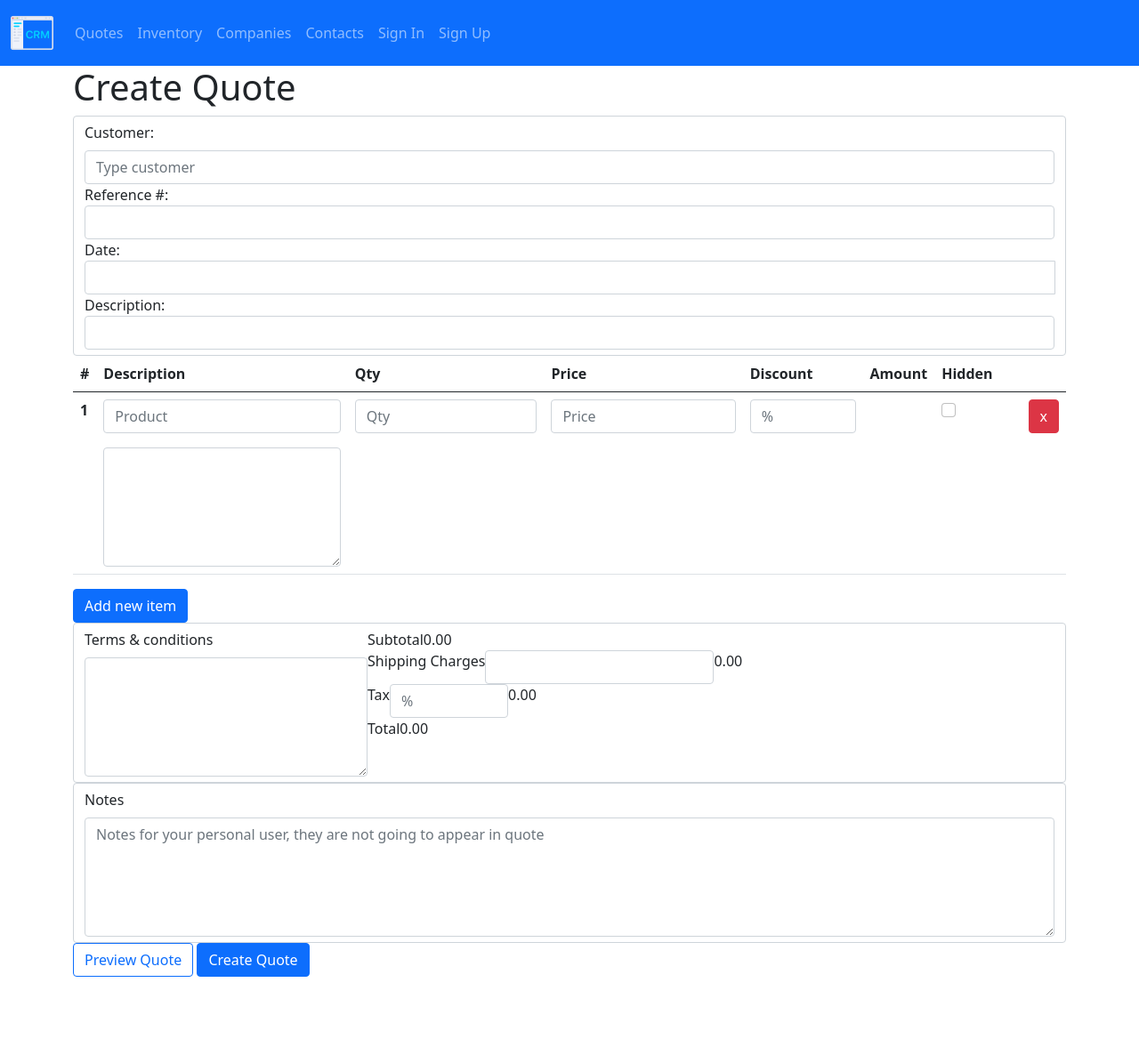
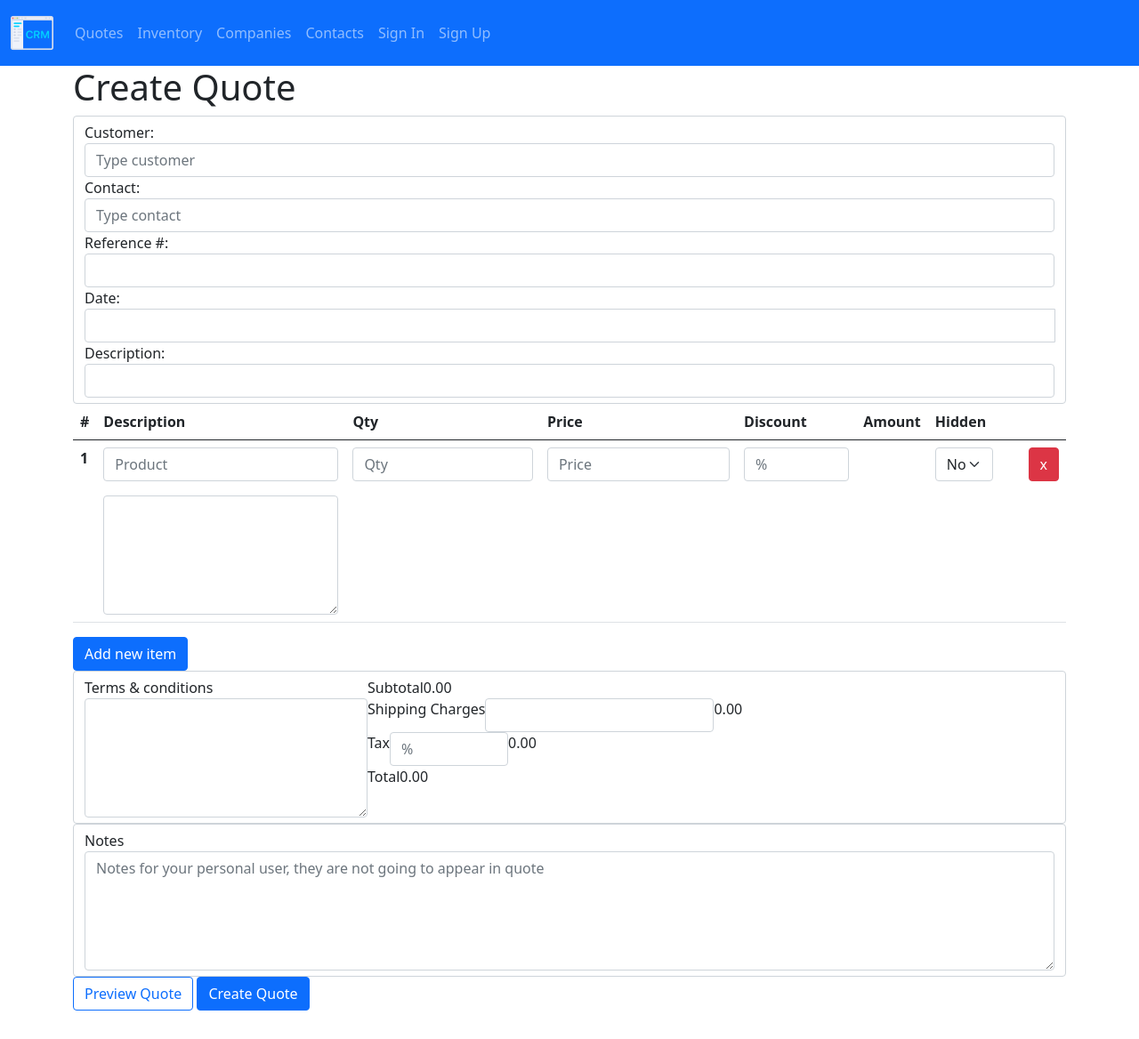
Before and after one commit to carlossgv/personalcrm-repo, a Django app: page /quote/create-quote in a window 1280 px wide. Shown: the whole page at 89% size. Before the commit the page ends 1098 px from the top, so only its background shows below. Run offline with Django 3.2, Linux system fonts and the light colour scheme; data comes from the database, SQL or seed files in the repository; some libraries are stand-ins or nearby versions.

Commit message:
optimize adding new line, changed hidden checkbox for dropdown

```diff
--- a/personalcrm/quote/models.py
+++ b/personalcrm/quote/models.py
@@ -112,7 +112,7 @@ class Quote(models.Model):
     contact = models.ForeignKey(
         Contact, on_delete=PROTECT, related_name="contact_quoted", blank=True, null=True
     )
-    note = models.TextField(blank=True, null=True)
+    terms = models.TextField(blank=True, null=True)
     internal_note = models.TextField(blank=True, null=True)
 
     def __str__(self) -> str:
--- a/personalcrm/quote/static/quote/css/main.css
+++ b/personalcrm/quote/static/quote/css/main.css
@@ -4,6 +4,13 @@
 
 body {
   margin-bottom: 2rem;
+}
+
+.form-label {
+  margin-bottom: 0;
+}
+
+#generalInfo-flex {
 }
 
 #termsAndTotals {
--- a/personalcrm/quote/static/quote/js/main.js
+++ b/personalcrm/quote/static/quote/js/main.js
@@ -7,32 +7,13 @@ document.addEventListener('DOMContentLoaded', function () {
 
   $('.datepicker').datepicker();
 
-  $('.product-options').change((e) => {
-    let tr = e.target.closest('tr');
-    updateProduct(tr);
-  });
-
-  $('.price, .qty, .discount').keyup((e) => {
-    let tr = e.target.closest('tr');
-    updateAmount(tr);
-  });
-
-  $('#shipping-input, #tax-input').keyup(() => {
-    updateTotal();
-  });
-
-  $('.deleteRowButton').click((e) => {
-    let tr = e.target.closest('tr');
-    deleteRow(tr);
-  });
-
-  $('.hiddenCheck').click((e) => {
-    let checkbox = e.target;
-    let tr = e.target.closest('tr');
-    hideRow(tr, checkbox);
-  });
+  rowFieldsFunction();
 
   $('#new-item').click(() => addNewLine());
+
+  rowNumberUpdate();
+
+  quote_row = $('#initial-row').prop('outerHTML');
 
   console.log('Document loaded!');
 });
@@ -53,6 +34,33 @@ function updateTotal() {
   $('#shipping-amount').html(shipping);
   $('#tax-amount').html(tax_amount);
   $('#total-amount').html(total);
+}
+
+function rowFieldsFunction() {
+  $('.product-options').change((e) => {
+    let tr = e.target.closest('tr');
+    updateProduct(tr);
+  });
+
+  $('.price, .qty, .discount').keyup((e) => {
+    let tr = e.target.closest('tr');
+    updateAmount(tr);
+  });
+
+  $('#shipping-input, #tax-input').keyup(() => {
+    updateTotal();
+  });
+
+  $('.deleteRowButton').click((e) => {
+    let tr = e.target.closest('tr');
+    deleteRow(tr);
+    rowNumberUpdate();
+  });
+
+  $('.hidden-field').change((e) => {
+    let tr = e.target.closest('tr');
+    hideRow(tr);
+  });
 }
 
 function updateProduct(tr) {
@@ -85,8 +93,8 @@ function deleteRow(tr) {
   $(tr).remove();
 }
 
-function hideRow(tr, checkbox) {
-  if ($(checkbox).is(':checked')) {
+function hideRow(tr) {
+  if ($(tr).find('.hidden-field').val() == 'True') {
     $(tr).css('background-color', 'gainsboro');
   } else {
     $(tr).css('background-color', 'white');
@@ -101,89 +109,19 @@ function addNewLine() {
     number = 1;
   }
 
-  fetch('request-product-options')
-    .then((response) => response.json())
-    .then((data) => {
-      product_options = data['product_options'];
-      let products = '';
+  let line = quote_row;
 
-      for (key in product_options) {
-        products = products.concat(`<option>${product_options[key]}</option>`);
-      }
+  $('tbody').append(line);
 
-      let line = newLine(products);
+  rowNumberUpdate();
 
-      $('tbody').append(line);
-
-      $('.price, .qty, .discount').keyup((event) => {
-        let tr = event.target.closest('tr');
-        updateAmount(tr);
-      });
-
-      $('.deleteRowButton').click((event) => {
-        let tr = event.target.closest('tr');
-        deleteRow(tr);
-      });
-
-      $('.hiddenCheck').click((event) => {
-        let checkbox = event.target;
-        let tr = event.target.closest('tr');
-        hideRow(tr, checkbox);
-      });
-
-      $('.product-select').change((e) => {
-        let tr = e.target.closest('tr');
-        updateProduct(tr);
-      });
-    });
+  rowFieldsFunction();
 }
 
-function newLine(products) {
-  let line =
-    '<tr>' +
-    '                        <th scope="row">' +
-    number +
-    '</th>' +
-    '                        <td class="description-column">' +
-    '                            <div class="form-group">' +
-    '                                <select class="form-select product-select">' +
-    '                                <option selected>Select product</option>' +
-    `                                ${products}` +
-    '                                </select>' +
-    '                                <label class="product-title"></label>' +
-    '                                <label class="product-brand"></label>' +
-    '                                <textarea class="form-control product-description" name="product-description" id="" cols="30" rows="5"></textarea>' +
-    '                            </div>' +
-    '                        </td>' +
-    '                        <td class="qty-column">' +
-    '                            <div class="form-group">' +
-    '                                <input type="number" class="form-control qty" placeholder="Qty" min="0" step="1">' +
-    '                            </div>' +
-    '                        </td>' +
-    '                        <td class="price-column">' +
-    '                            <div class="form-group">' +
-    '                                <input type="number" class="form-control price" min="0.01" placeholder="Price">' +
-    '                            </div>' +
-    '                        </td>' +
-    '                        <td class="discount-column">' +
-    '                            <div class="form-group">' +
-    '                                <input type="number" class="form-control discount" id="discount" placeholder="%" min="0.01" max="99.99">' +
-    '                            </div>' +
-    '                        </td>' +
-    '                        <td class="amount-column">' +
-    '                            <div class="amount"></div>' +
-    '                        </td>' +
-    '                        <td class="hiddenCheck-column">' +
-    '                            <div class="form-check">' +
-    '                                <input class="form-check-input hiddenCheck" type="checkbox" value="">' +
-    '                            </div>' +
-    '                        </td>' +
-    '                        <td class="deleteRow-column">' +
-    '                            <div class="form-check">' +
-    '                                <button class="btn btn-danger deleteRowButton" type="button">x</button>' +
-    '                            </div>' +
-    '                        </td>' +
-    '                    </tr>';
+function rowNumberUpdate() {
+  rows = $('.row-number');
 
-  return line;
+  for (let i = 0; i < rows.length; i++) {
+    $(rows[i]).html(i + 1);
+  }
 }
--- a/personalcrm/quote/templates/quote/create-quote.html
+++ b/personalcrm/quote/templates/quote/create-quote.html
@@ -2,12 +2,13 @@
 
 {% block body %}
     <h1>Create Quote</h1>
-    <form id="new-quote-form" action="" method="post">
-        <div id="general-info" class="form-control container-fluid">
-            <!-- <div id="general-first"> -->
+    <form id="new-quote-form" action="{% url 'create-quote' %}" method="post">{% csrf_token %}
+        <div id="general-info" class="form-control">
+            <div id="generalInfo-flex">
+                <div id="general-left">
                     <div class="form-group">
                         <label class="form-label" for="companyOptions">Customer:</label>
-                    <input class="form-control" list="companyOptions" placeholder="Type customer">
+                        <input class="form-control" name="company" list="companyOptions" placeholder="Type customer" required >
                         <datalist id="companyOptions">
                             {% for company in company_options %}
                             <option>{{ company }}</option>
@@ -15,25 +16,36 @@
                         </datalist>
                     </div>
                     <div class="form-group">
+                        <label class="form-label" for="contactOptions">Contact:</label>
+                        <input class="form-control" name="contact" list="contactOptions" placeholder="Type contact">
+                        <datalist id="contactOptions">
+                            <option>Contacts List</option>
+                            <!-- {% for company in company_options %}
+                            <option>{{ contact }}</option>
+                            {% endfor %} -->
+                        </datalist>
+                    </div>
+                </div>
+                <div id="general-right">
+                    <div class="form-group">
                         <label for="reference">Reference #:</label>
-                    <input type="text" class="form-control" id="reference" placeholder="">
+                        <input type="text" class="form-control" name="reference" id="reference" placeholder="">
                     </div>
-            <!-- </div> -->
-            <!-- <div id="general-second"> -->
                     <div class="form-group">
                         <label for="reference">Date:</label>
                         <div class="input-group date" data-provide="datepicker">
-                        <input type="text" class="form-control">
+                            <input type="text" class="form-control" name="date" required>
                             <div class="input-group-addon">
                                 <span class="glyphicon glyphicon-th"></span>
                             </div>
                         </div>
                     </div>
+                </div>
+            </div>
             <div class="form-group">
                 <label for="description">Description:</label>
-                    <input type="text" class="form-control" id="description" placeholder="">
+                <input type="text" class="form-control" name="description" id="description" placeholder="">
             </div>
-            <!-- </div> -->
         </div>
         <div class="product-info">
             <table class="table" id="form-table">
@@ -50,10 +62,10 @@
                     </tr>
                 </thead>
                 <tbody>
-                    <tr>
-                        <th scope="row">1</th>
+                    <tr id="initial-row">
+                        <th class="row-number" scope="row">1</th>
                         <td class="description-column">
-                            <input class="form-control product-options" list="product-options" id="productDataList" placeholder="Product">
+                            <input class="form-control product-options" name="product-options"  list="product-options" id="productDataList" placeholder="Product">
                                 <datalist id="product-options">
                                     {% for product in product_options %}
                                     <option>{{ product }}</option>
@@ -61,32 +73,32 @@
                                 </datalist>
                                 <h6 class="product-title"></h6>
                                 <p class="product-brand"></p>
-                                <textarea class="form-control product-description" name="product-description" id="" cols="30" rows="5"></textarea>
+                                <textarea class="form-control product-description" name="custom-product-description" cols="30" rows="5"></textarea>
                             </div>
                         </td>
                         <td class="qty-column">
                             <div class="form-group">
-                                <input type="number" class="form-control qty" placeholder="Qty" min="0" step="1">
+                                <input type="number" class="form-control qty" name="qty" placeholder="Qty" min="0" step="1">
                             </div>
                         </td>
                         <td class="price-column">
                             <div class="form-group">
-                                <input type="number" class="form-control price" min="0.01" placeholder="Price">
+                                <input type="number" class="form-control price" name="price" min="0.01" placeholder="Price">
                             </div>
                         </td>
                         <td class="discount-column">
                             <div class="form-group">
-                                <input type="number" class="form-control discount" id="discount" placeholder="%" min="0.01" max="99.99">
+                                <input type="number" class="form-control discount" name="discount" id="discount" placeholder="%" min="0.01" max="99.99">
                             </div>
-                            <!-- <div>%</div> -->
                         </td>
                         <td class="amount-column">
                             <div class="amount"></div>
                         </td>
-                        <td class="hiddenCheck-column">
-                            <div class="form-check">
-                                <input class="form-check-input hiddenCheck" type="checkbox" value="">
-                            </div>
+                        <td class="hidden-column">
+                            <select class="form-select hidden-field" name="hidden">
+                                <option value="True">Yes</option>
+                                <option value="False" selected>No</option>
+                            </select>
                         </td>
                         <td class="deleteRow-column">
                             <div class="form-check">
@@ -119,7 +131,7 @@
                         Shipping Charges
                     </div>
                     <div class="form-group">
-                        <input type="number" id="shipping-input" class="form-control shipping" min="0.01">
+                        <input type="number" id="shipping-input" name="shipping" class="form-control shipping" min="0.01">
                     </div>
                     <div class="total-amount" id="shipping-amount">
                         0.00
@@ -130,7 +142,7 @@
                         Tax
                     </div>
                     <div class="form-group">
-                        <input type="number" class="form-control tax" id="tax-input" placeholder="%" min="0.01" max="99.99">
+                        <input type="number" class="form-control tax"  name="tax" id="tax-input" placeholder="%" min="0.01" max="99.99">
                     </div>
                     <div class="total-amount" id="tax-amount">
                         0.00
--- a/personalcrm/quote/views.py
+++ b/personalcrm/quote/views.py
@@ -1,5 +1,6 @@
-from django.http.response import JsonResponse
+from django.http.response import HttpResponse, HttpResponseRedirect, JsonResponse
 from django.shortcuts import render
+from django.urls import reverse
 from .models import Product, User, Company, Contact
 from .utils import createProduct, createCompany, createQuote
 
@@ -11,20 +12,26 @@ def home(request):
 
 def create_quote(request):
 
-    company_options = Company.objects.all().values("name")
-    company_options = [d["name"] for d in company_options]
+    if request.method == "GET":
 
-    product_options = []
+        company_options = Company.objects.all().values_list("name", flat=True)
 
-    products = Product.objects.all().values_list("pn", "title")
-    for product in products:
-        product_options.append(f"{product[0]}: {product[1]}")
+        product_options = []
 
-    return render(
-        request,
-        "quote/create-quote.html",
-        {"company_options": company_options, "product_options": product_options},
-    )
+        products = Product.objects.all().values_list("pn", "title")
+        for product in products:
+            product_options.append(f"{product[0]}: {product[1]}")
+
+        return render(
+            request,
+            "quote/create-quote.html",
+            {"company_options": company_options, "product_options": product_options},
+        )
+    elif request.method == "POST":
+
+        print(request.POST)
+
+        return HttpResponseRedirect(reverse("create-quote"))
 
 
 def request_product_options(request):
```
Lines whose indentation alone changed are shown as unchanged.
